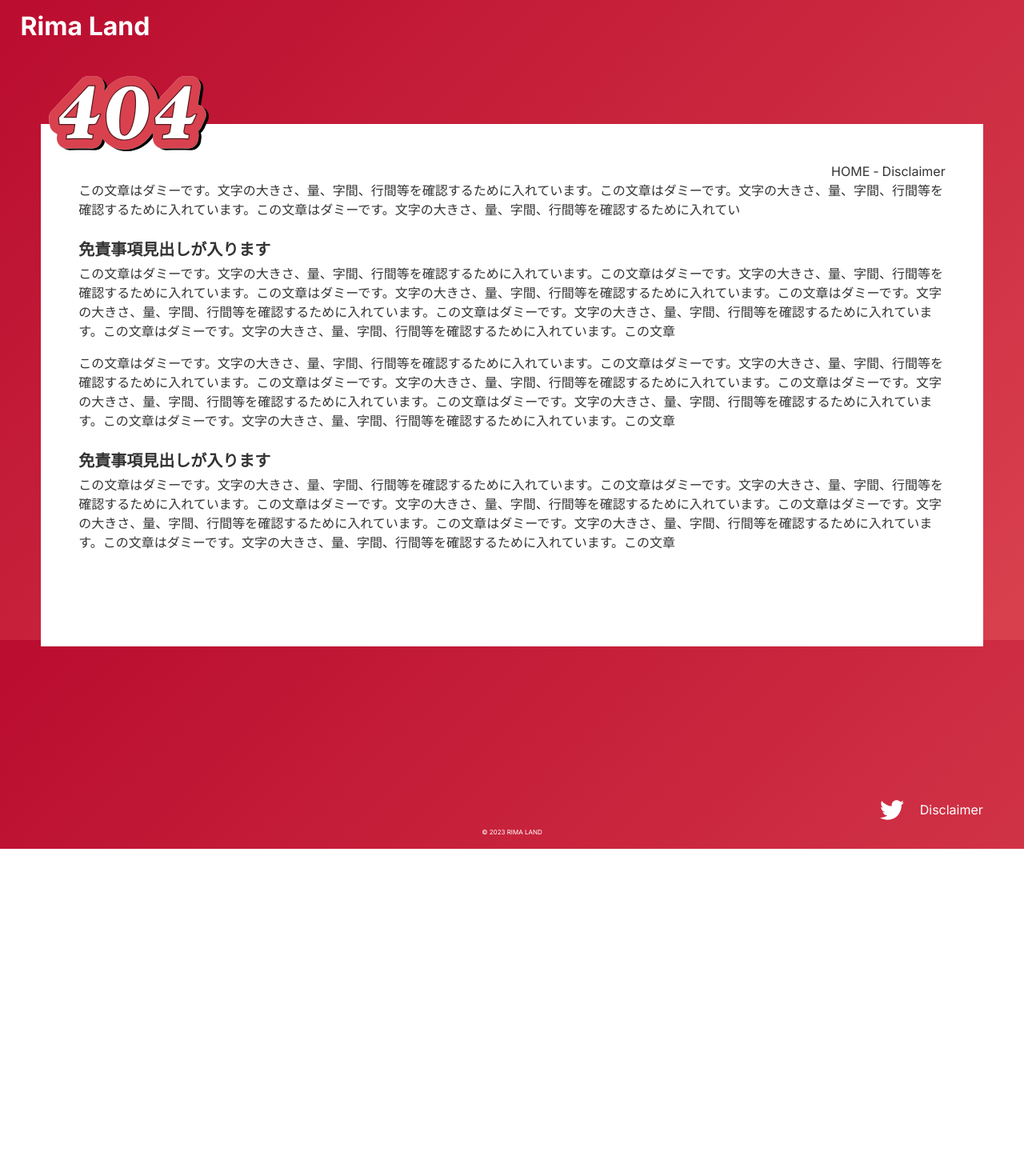
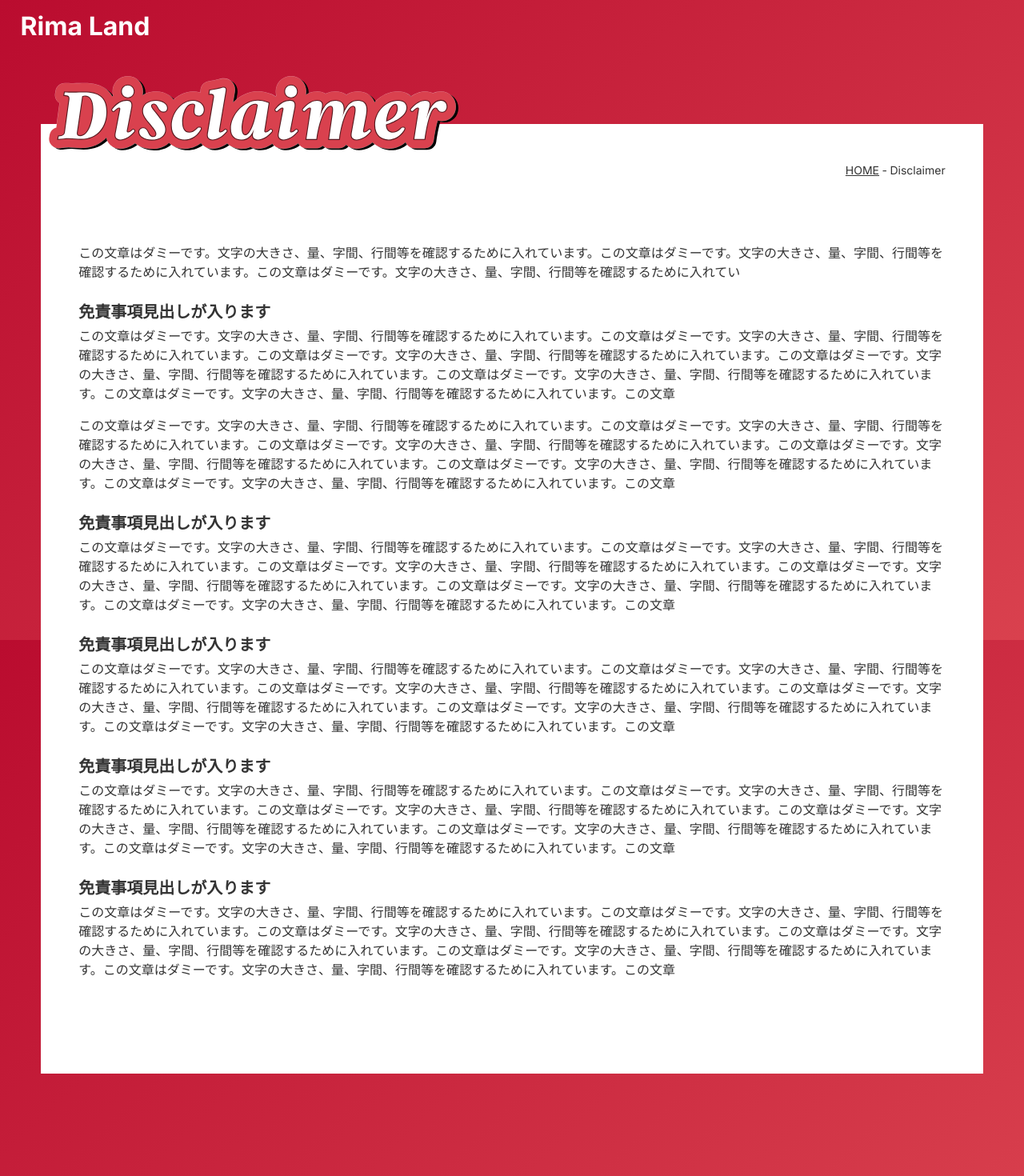
Before and after one commit to shunssv/rima-land, a Next.js app: page /disclaimer in a window 1280 px wide. Shown: the top 1470 px of the page at 80% size. Before the commit the page ends 1061 px from the top, so only its background shows below. Built offline with nearby package versions, Linux system fonts and the light colour scheme.

Commit message:
:lipstick: style pc and add title image - SHU-120

```diff
--- a/src/pages/disclaimer.jsx
+++ b/src/pages/disclaimer.jsx
@@ -3,6 +3,8 @@ import Image from 'next/image';
 import styles from '@/styles/Disclaimer.module.scss';
 import Link from 'next/link';
 import { Layout } from '@/components/Layout';
+import titleImage from '@/assets/disclaimer.svg';
+
 
 export default function Disclaimer() {
   return (
@@ -25,11 +27,10 @@ export default function Disclaimer() {
 
         <h2 className={styles.title}>
           <Image
-            src="/404.svg"
-            width={120}
-            height={78}
-            alt="404 page not found"
+            src={titleImage}
+            alt="Disclaimer"
             className={styles.titleImage}
+            sizes="100vw"
             priority
           />
         </h2>
@@ -47,6 +48,21 @@ export default function Disclaimer() {
           <dd className={styles.detail}>この文章はダミーです。文字の大きさ、量、字間、行間等を確認するために入れています。この文章はダミーです。文字の大きさ、量、字間、行間等を確認するために入れています。この文章はダミーです。文字の大きさ、量、字間、行間等を確認するために入れています。この文章はダミーです。文字の大きさ、量、字間、行間等を確認するために入れています。この文章はダミーです。文字の大きさ、量、字間、行間等を確認するために入れています。この文章はダミーです。文字の大きさ、量、字間、行間等を確認するために入れています。この文章</dd>
         </dl>
 
+        <dl className={styles.disclaimerItem}>
+          <dt className={styles.heading}>免責事項見出しが入ります</dt>
+          <dd className={styles.detail}>この文章はダミーです。文字の大きさ、量、字間、行間等を確認するために入れています。この文章はダミーです。文字の大きさ、量、字間、行間等を確認するために入れています。この文章はダミーです。文字の大きさ、量、字間、行間等を確認するために入れています。この文章はダミーです。文字の大きさ、量、字間、行間等を確認するために入れています。この文章はダミーです。文字の大きさ、量、字間、行間等を確認するために入れています。この文章はダミーです。文字の大きさ、量、字間、行間等を確認するために入れています。この文章</dd>
+        </dl>
+
+        <dl className={styles.disclaimerItem}>
+          <dt className={styles.heading}>免責事項見出しが入ります</dt>
+          <dd className={styles.detail}>この文章はダミーです。文字の大きさ、量、字間、行間等を確認するために入れています。この文章はダミーです。文字の大きさ、量、字間、行間等を確認するために入れています。この文章はダミーです。文字の大きさ、量、字間、行間等を確認するために入れています。この文章はダミーです。文字の大きさ、量、字間、行間等を確認するために入れています。この文章はダミーです。文字の大きさ、量、字間、行間等を確認するために入れています。この文章はダミーです。文字の大きさ、量、字間、行間等を確認するために入れています。この文章</dd>
+        </dl>
+
+        <dl className={styles.disclaimerItem}>
+          <dt className={styles.heading}>免責事項見出しが入ります</dt>
+          <dd className={styles.detail}>この文章はダミーです。文字の大きさ、量、字間、行間等を確認するために入れています。この文章はダミーです。文字の大きさ、量、字間、行間等を確認するために入れています。この文章はダミーです。文字の大きさ、量、字間、行間等を確認するために入れています。この文章はダミーです。文字の大きさ、量、字間、行間等を確認するために入れています。この文章はダミーです。文字の大きさ、量、字間、行間等を確認するために入れています。この文章はダミーです。文字の大きさ、量、字間、行間等を確認するために入れています。この文章</dd>
+        </dl>
+
       </section>
     </>
   );
--- a/src/styles/Disclaimer.module.scss
+++ b/src/styles/Disclaimer.module.scss
@@ -17,10 +17,19 @@
     display: none;
 
     @include m.mq(tabAndPc) {
-      color: 0.875rem;
+      font-size: 0.875rem;
       display: flex;
       justify-content: flex-end;
-      .breadcrumbItem:not(:last-child)::after {
+    }
+
+    a {
+      @include m.mq(pc) {
+        text-decoration: underline;
+      }
+    }
+
+    .breadcrumbItem:not(:last-child)::after {
+      @include m.mq(tabAndPc) {
         content: '-';
         display: inline-block;
         margin: 0 0.25em;
@@ -43,8 +52,12 @@
   }
 
   .titleImage {
-    @include m.mq(tabAndPc) {
-      width: 200px;
+    width: 100%;
+    @include m.mq(tab) {
+      width: 65vw;
+    }
+    @include m.mq(pc) {
+      width: 40vw;
     }
   }
 
@@ -53,7 +66,7 @@
       margin-top: 3em;
     }
     @include m.mq(pc) {
-
+      margin-top: 5em;
     }
   }
 
```
Also changed, not shown: src/assets/disclaimer.svg (added).
